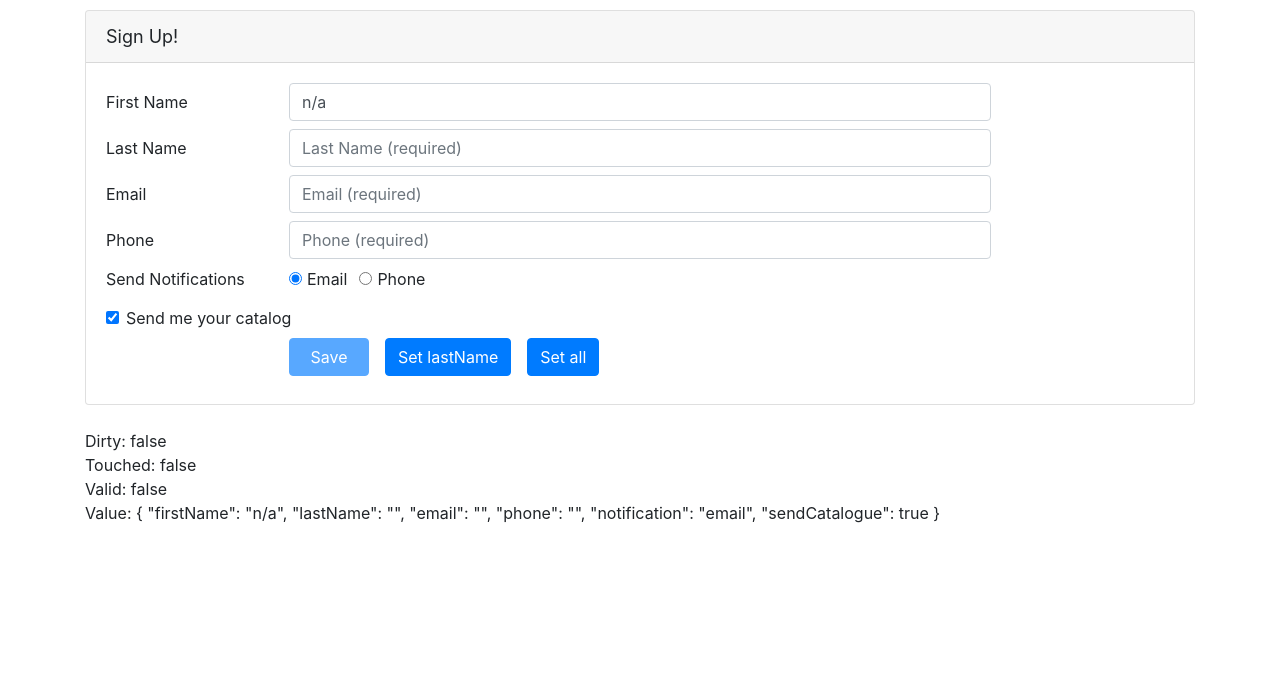
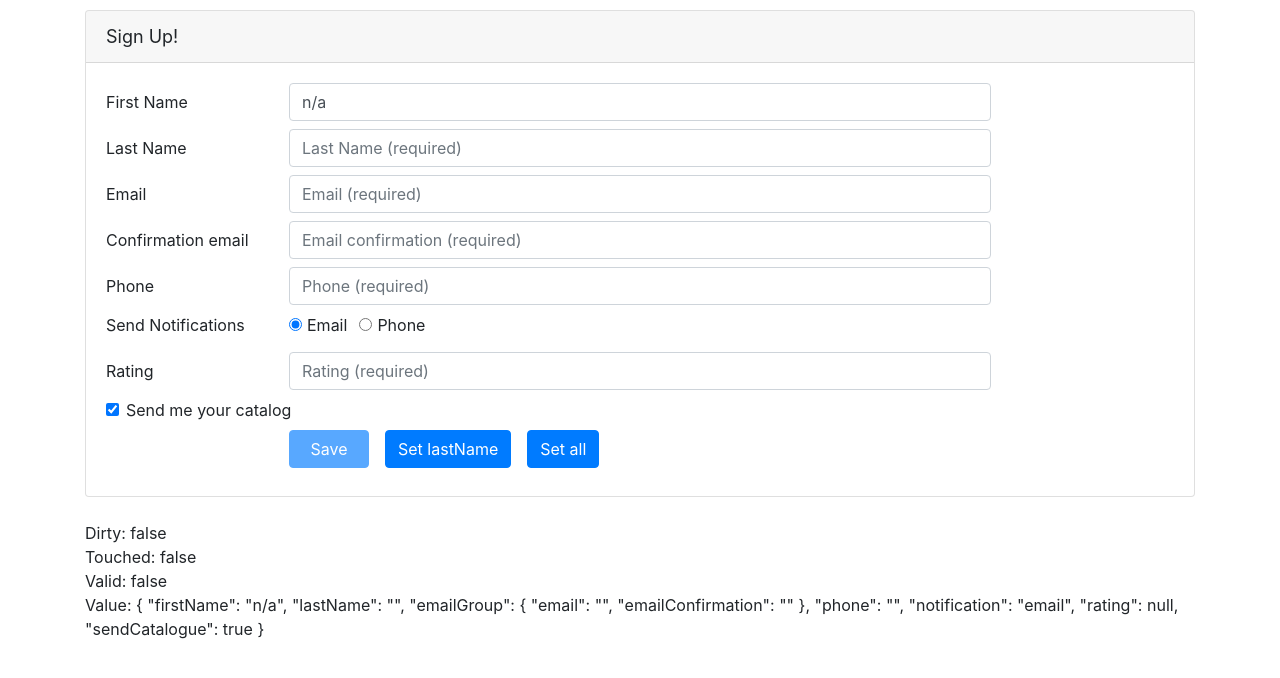
Before and after one commit to abdel-bakadiri/reactive-forms, an Angular app: page / in a window 1280 px wide. Shown: the top 678 px of the page. Built offline with nearby package versions, Linux system fonts and the light colour scheme.

Commit message:
feat(): Custom validators and cross-field validators

```diff
--- /dev/null
+++ b/src/app/custom-validators.ts
@@ -0,0 +1,27 @@
+import { AbstractControl, ValidatorFn } from "@angular/forms";
+
+export function rating(c: AbstractControl): { [key: string]: boolean } | null {
+  if (c.value < 0 || c.value > 5) {
+    return { rang: true };
+  }
+  return null;
+}
+export function ratingParms(min: number, max: number): ValidatorFn {
+  return (c: AbstractControl): { [key: string]: boolean } | null => {
+    if (c.value < min || c.value > max) return { rang: true };
+    return null;
+  };
+}
+
+// * filed acros validator
+export function matchEmail(
+  firstEmail: string,
+  secondeEmail: string
+): ValidatorFn {
+  return (c: AbstractControl): { [key: string]: boolean } | null => {
+    if (c.get(firstEmail).value !== c.get(secondeEmail).value) {
+      return { match: true };
+    }
+    return null;
+  };
+}
--- a/src/app/customers/customer.component.html
+++ b/src/app/customers/customer.component.html
@@ -71,6 +71,7 @@
         </div>
       </div>
 
+      <div formGroupName="emailGroup">
         <div class="form-group row mb-2">
           <label class="col-md-2 col-form-label" for="emailId">Email</label>
           <div class="col-md-8">
@@ -83,19 +84,77 @@
               formControlName="email"
               [ngClass]="{
                 'is-invalid':
-                (customerRootFormGroup.get('email').touched ||
-                  customerRootFormGroup.get('email').dirty) &&
-                !customerRootFormGroup.get('email').valid
+                  customerRootFormGroup.get('emailGroup').errors?.match ||
+                  ((customerRootFormGroup.get('emailGroup.email').touched ||
+                    customerRootFormGroup.get('emailGroup.email').dirty) &&
+                    !customerRootFormGroup.get('emailGroup.email').valid)
               }"
             />
             <span class="invalid-feedback">
-            <span *ngIf="customerRootFormGroup.get('email').errors?.required">
+              <span
+                *ngIf="
+                  customerRootFormGroup.get('emailGroup.email').errors?.required
+                "
+              >
                 Please enter your email address.
               </span>
-            <span *ngIf="customerRootFormGroup.get('email').errors?.email">
+              <span
+                *ngIf="
+                  customerRootFormGroup.get('emailGroup.email').errors?.email
+                "
+              >
                 Please enter a valid email address.
               </span>
             </span>
+          </div>
+        </div>
+
+        <div class="form-group row mb-2">
+          <label class="col-md-2 col-form-label" for="emailId"
+            >Confirmation email</label
+          >
+          <div class="col-md-8">
+            <input
+              class="form-control"
+              id="emailConfirmationId"
+              type="email"
+              placeholder="Email confirmation (required)"
+              formControlName="emailConfirmation"
+              [ngClass]="{
+                'is-invalid':
+                  customerRootFormGroup.get('emailGroup').errors?.match ||
+                  ((customerRootFormGroup.get('emailGroup.emailConfirmation')
+                    .touched ||
+                    customerRootFormGroup.get('emailGroup.emailConfirmation')
+                      .dirty) &&
+                    !customerRootFormGroup.get('emailGroup.emailConfirmation')
+                      .valid)
+              }"
+            />
+            <span class="invalid-feedback">
+              <span
+                *ngIf="
+                  customerRootFormGroup.get('emailGroup.emailConfirmation')
+                    .errors?.required
+                "
+              >
+                Please enter your email address.
+              </span>
+              <span
+                *ngIf="
+                  customerRootFormGroup.get('emailGroup.emailConfirmation')
+                    .errors?.email
+                "
+              >
+                Please enter a valid email address.
+              </span>
+              <span
+                *ngIf="customerRootFormGroup.get('emailGroup').errors?.match"
+              >
+                the confirmation email don't match the email
+              </span>
+            </span>
+          </div>
         </div>
       </div>
 
@@ -148,6 +207,33 @@
               />Phone
             </label>
           </div>
+        </div>
+      </div>
+
+      <div class="form-group row mb-2">
+        <label class="col-md-2 col-form-label" for="ratingId">Rating</label>
+        <div class="col-md-8">
+          <input
+            class="form-control"
+            id="ratingId"
+            type="number"
+            placeholder="Rating (required)"
+            formControlName="rating"
+            [ngClass]="{
+              'is-invalid':
+                (customerRootFormGroup.get('rating').touched ||
+                  customerRootFormGroup.get('rating').dirty) &&
+                !customerRootFormGroup.get('rating').valid
+            }"
+          />
+          <span class="invalid-feedback">
+            <span *ngIf="customerRootFormGroup.get('rating').errors?.required">
+              Please enter your rating evaluation.
+            </span>
+            <span *ngIf="customerRootFormGroup.get('rating').errors?.rang">
+              Please enter a rang between 0 and 5.
+            </span>
+          </span>
         </div>
       </div>
 
--- a/src/app/customers/customer.component.ts
+++ b/src/app/customers/customer.component.ts
@@ -1,14 +1,13 @@
+import { ratingParms, matchEmail } from "./../custom-validators";
 import { Component, OnInit } from "@angular/core";
 import {
-  NgForm,
+  FormBuilder,
+  FormControl,
   FormGroup,
-  FormControl,
-  FormBuilder,
   Validators,
-  MaxLengthValidator,
 } from "@angular/forms";
-
 import { Customer } from "./customer";
+import { rating } from "../custom-validators";
 
 @Component({
   selector: "app-customer",
@@ -31,9 +30,16 @@ export class CustomerComponent implements OnInit {
         [Validators.required, Validators.minLength(3)],
       ],
       lastName: ["", [Validators.required, Validators.maxLength(50)]],
-      email: ["", [Validators.required, Validators.email]],
+      emailGroup: this.formBuilder.group(
+        {
+          email: ["", [Validators.required, Validators.email]],
+          emailConfirmation: ["", Validators.required],
+        },
+        { validators: matchEmail("email", "emailConfirmation") }
+      ),
       phone: "",
       notification: "email",
+      rating: [null, [Validators.required, ratingParms(0, 5)]],
       sendCatalogue: true,
     });
     // this.customerRootFormGroup = new FormGroup({
```
Lines whose indentation alone changed are shown as unchanged.
